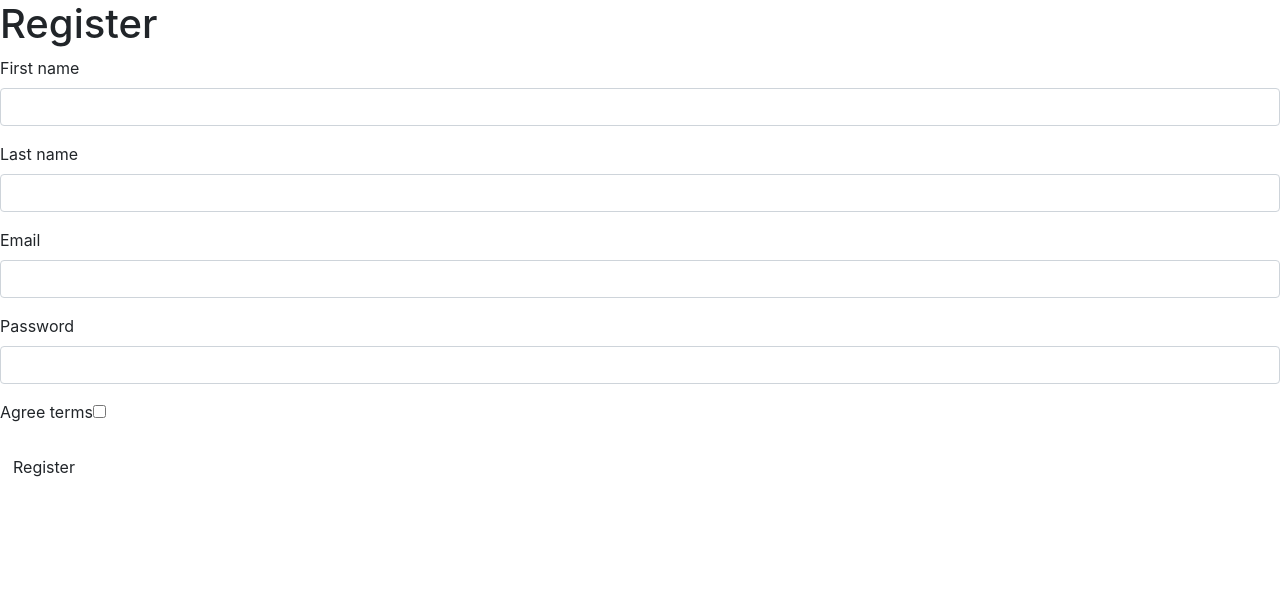
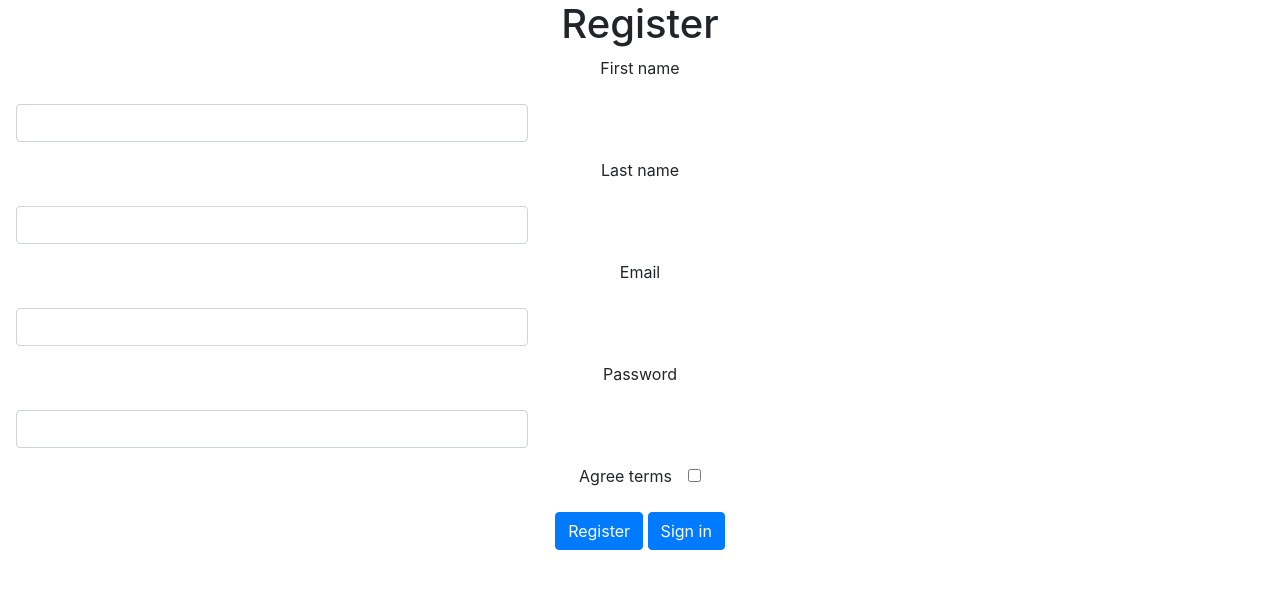
Before and after one commit to Hassanalihazaraa/group-project, a Symfony app: template templates/registration/register.html.twig in a window 1280 px wide. Shown: the top 589 px of the page. Run offline with Twig, Linux system fonts and the light colour scheme; the template is opened without the code that fills it, so the values that code supplies are empty; form fields are guessed from the names that the template uses; some libraries are stand-ins or nearby versions.

Commit message:
added sign in, forgot password, register buttons

```diff
--- a/templates/registration/register.html.twig
+++ b/templates/registration/register.html.twig
@@ -3,21 +3,35 @@
 {% block title %}Register{% endblock %}
 
 {% block body %}
+    <style>
+        body{
+            text-align: center;
+        }
+        input[type=email], input[type=password], input[type=text] {
+            width: 40%;
+            margin: 1rem auto;
+        }
+        input[type=email], input[type=password], input[type=text], input[type=checkbox] {
+            margin-left: 1rem;
+        }
+    </style>
     {% for flashError in app.flashes('verify_email_error') %}
         <div class="alert alert-danger" role="alert">{{ flashError }}</div>
     {% endfor %}
-
     <h1>Register</h1>
 
     {{ form_start(registrationForm) }}
     {{ form_row(registrationForm.firstName) }}
     {{ form_row(registrationForm.lastName) }}
-        {{ form_row(registrationForm.email) }}
-        {{ form_row(registrationForm.plainPassword, {
-            label: 'Password'
-        }) }}
-        {{ form_row(registrationForm.agreeTerms) }}
+    {{ form_row(registrationForm.email) }}
+    {{ form_row(registrationForm.plainPassword, {
+        label: 'Password'
+    }) }}
+    {{ form_row(registrationForm.agreeTerms) }}
 
-        <button type="submit" class="btn">Register</button>
+    <button type="submit" class="btn btn-primary">Register</button>
+    <a class="btn btn-primary" href="{{ path('app_login') }}">
+        Sign in
+    </a>
     {{ form_end(registrationForm) }}
 {% endblock %}
--- a/templates/reset_password/reset.html.twig
+++ b/templates/reset_password/reset.html.twig
@@ -6,7 +6,7 @@
     <h1>Reset your password</h1>
 
     {{ form_start(resetForm) }}
-        {{ form_row(resetForm.plainPassword) }}
-        <button class="btn btn-primary">Reset password</button>
+    {{ form_row(resetForm.plainPassword) }}
+    <button class="btn btn-primary">Reset password</button>
     {{ form_end(resetForm) }}
 {% endblock %}
--- a/templates/second_line_agent/index.html.twig
+++ b/templates/second_line_agent/index.html.twig
@@ -8,7 +8,6 @@
     .example-wrapper code { background: #F5F5F5; padding: 2px 6px; }
 </style>
 
-    <a href="{{ path('second_line_agent') }}">check which escalated tickets you have</a>
     <h2>escalated tickets</h2>
 
     <table>
```
Also changed, not shown: templates/agent/handle.html.twig (+0 -9 lines), templates/security/login.html.twig (+19 -1 lines), 1 other file.
